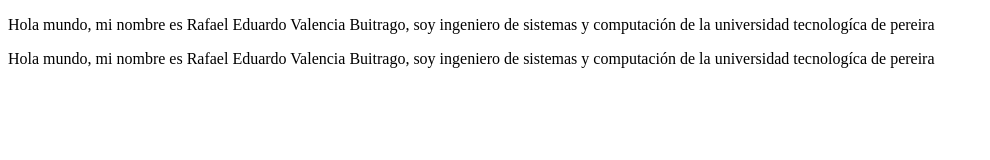
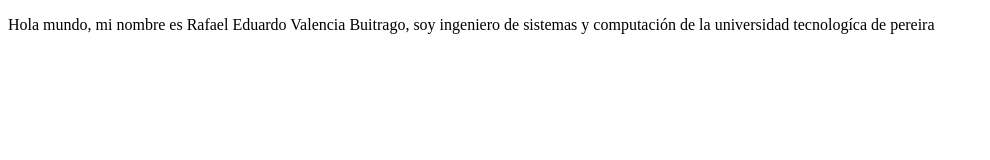
Before and after one commit to rafa1207/proyectoDemoCursoPrework, a plain HTML site: page index.html in a window 1280 px wide. Shown: the whole page, without its empty margins (0-990 px from the left). Drawn offline with Linux system fonts and the light colour scheme.

Commit message:
Cambios agregados html

```diff
--- a/index.html
+++ b/index.html
@@ -10,8 +10,5 @@
     <p>
         Hola mundo, mi nombre es Rafael Eduardo Valencia Buitrago, soy ingeniero de sistemas y computación de la universidad tecnologíca de pereira
     </p>
-    <article>
-        Hola mundo, mi nombre es Rafael Eduardo Valencia Buitrago, soy ingeniero de sistemas y computación de la universidad tecnologíca de pereira
-    </article>
 </body>
 </html>
```
